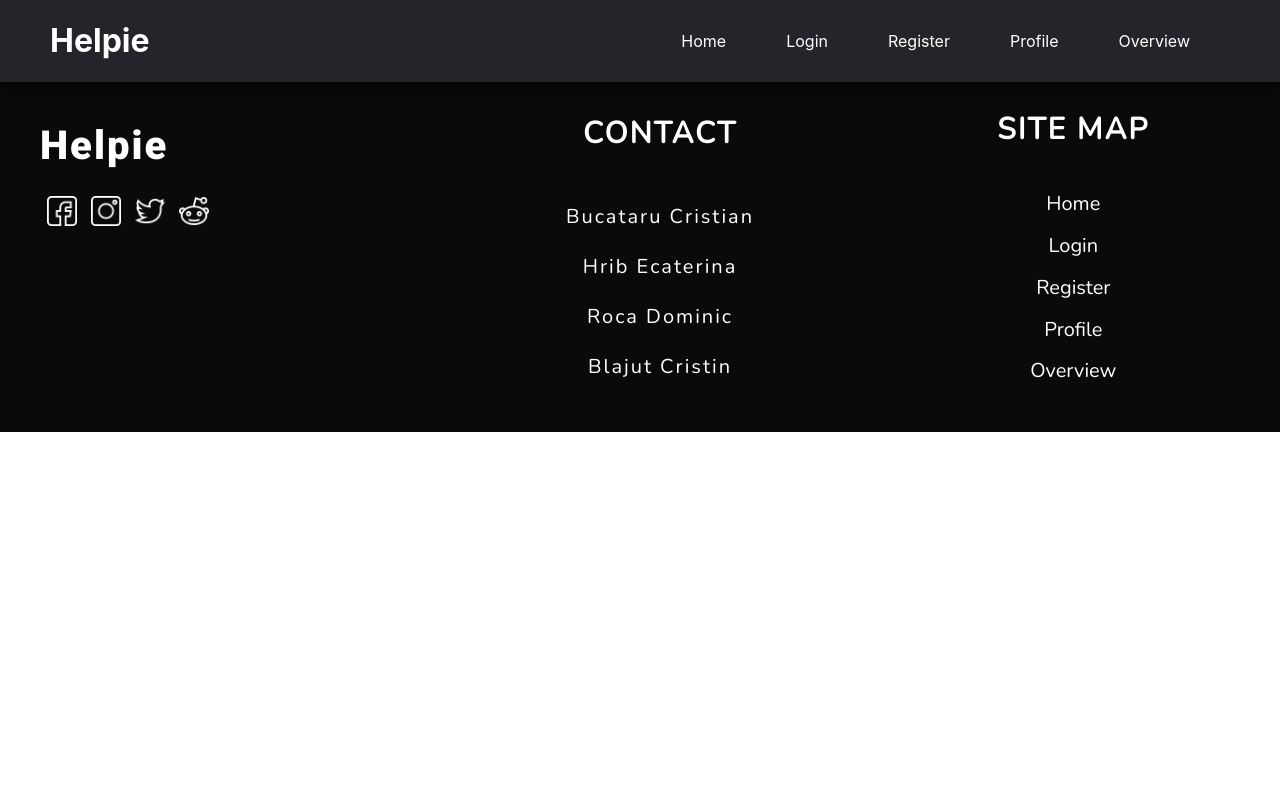
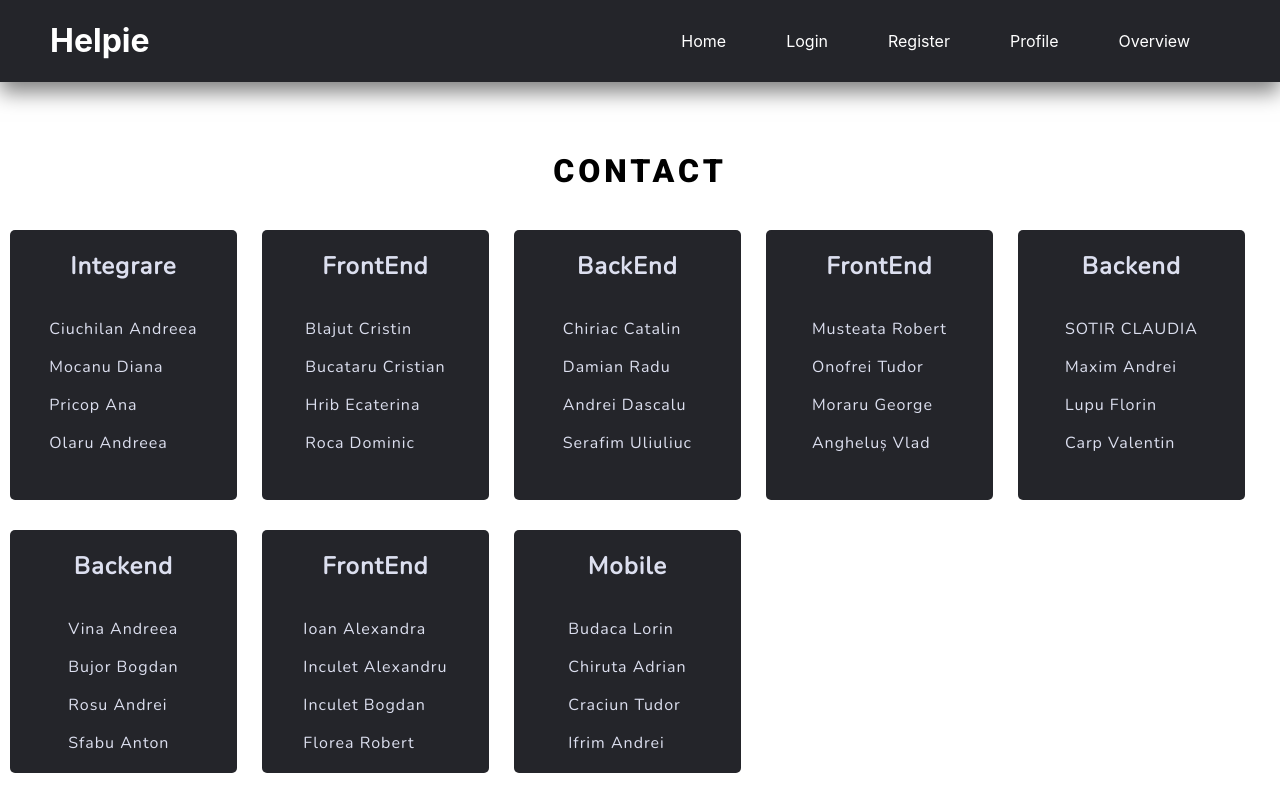
Before and after one commit to cristibctr/FrontEnd-Team2, a React (Create React App) app: page /ContactPage in a window 1280 px wide. Shown: the top 800 px of the page. Built offline with nearby package versions, Linux system fonts and the light colour scheme.

Commit message:
Created contact page

```diff
--- a/src/App.js
+++ b/src/App.js
@@ -5,7 +5,8 @@ import Overview from "./Overview"
 import HomePage from "./HomePage"
 import Footer from "./Footer"
 import Register from "./Register"
-import Profile from "./Profile"
+//import Profile from "./Profile"
+import ContactPage from "./ContactPage"
 
 import { BrowserRouter as Router, Switch, Route } from "react-router-dom";
 
@@ -17,8 +18,9 @@ const App = () => {
                 <Route exact path="/" component={HomePage} />
                 <Route exact path="/login" component={Login} />
                 <Route exact path="/register" component={Register} />
-                <Route exact path="/profile" component={Profile} />
+                {/* <Route exact path="/profile" component={Profile} /> */}
                 <Route exact path="/overview" component={Overview} />
+                <Route exact path="/ContactPage" component={ContactPage} />
             </Switch>
             <Footer />
         </Router>
--- /dev/null
+++ b/src/ContactPage.js
@@ -0,0 +1,42 @@
+import React from "react"
+import TeamCard from "./TeamCard"
+import "./styles/TeamCard.css"
+
+const Members = [
+    ["Ciuchilan Andreea",   "Mocanu Diana",         "Pricop Ana",       "Olaru Andreea"],
+    ["Blajut Cristin",      "Bucataru Cristian",    "Hrib Ecaterina",   "Roca Dominic"],
+    ["Chiriac Catalin",     "Damian Radu",          "Andrei Dascalu",   "Serafim Uliuliuc"],
+    ["Musteata Robert",     "Onofrei Tudor",        "Moraru George",    "Angheluș Vlad"],
+    ["SOTIR CLAUDIA",       "Maxim Andrei",         "Lupu Florin",      "Carp Valentin"],
+    ["Vina Andreea",        "Bujor Bogdan",         "Rosu Andrei",      "Sfabu Anton"],
+    ["Ioan Alexandra",      "Inculet Alexandru",    "Inculet Bogdan",   "Florea Robert"],
+    ["Budaca Lorin",        "Chiruta Adrian",       "Craciun Tudor",    "Ifrim Andrei"],
+]
+
+const Teams = [
+    { Type: "Integrare", Members: Members[0]},
+    { Type: "FrontEnd", Members: Members[1]},
+    { Type: "BackEnd", Members: Members[2]},
+    { Type: "FrontEnd", Members: Members[3]},
+    { Type: "Backend", Members: Members[4]},
+    { Type: "Backend", Members: Members[5]},
+    { Type: "FrontEnd", Members: Members[6]},
+    { Type: "Mobile", Members: Members[7]},
+  ];
+
+const ContactPage = () => {
+    const generateContact = () =>
+        Teams.map((item, index) =>(
+            <TeamCard Type={item.Type} Members={item.Members}/>
+        ));
+    return (
+    <div class="Contact">
+        <h1>Contact</h1>
+        <div class="ContactPage">
+            {generateContact()}
+        </div>
+    </div>
+    );
+}
+
+export default ContactPage;
--- a/src/SiteMap.js
+++ b/src/SiteMap.js
@@ -6,6 +6,7 @@ const MapItems = [
   { title: "Login", url: "/login" },
   { title: "Register", url: "/register" },
   { title: "Profile", url: "/profile" },
+  { title: "Contact", url: "/ContactPage" },
   { title: "Overview", url: "/overview" },
 ];
 
--- /dev/null
+++ b/src/TeamCard.js
@@ -0,0 +1,14 @@
+import React from "react"
+
+const TeamCard = (props) => {
+    const cardGenerator = () =>
+        props.Members.map((item) => (
+          <p>{item}</p>
+        ));
+    return (<div class="TeamCard">
+        <h2>{props.Type}</h2>
+        <div class="people">{cardGenerator()}</div>
+    </div>);
+}
+
+export default TeamCard
--- /dev/null
+++ b/src/styles/TeamCard.css
@@ -0,0 +1,31 @@
+@import url('https://fonts.googleapis.com/css2?family=Nunito&family=Roboto:wght@900&display=swap');
+.Contact > h1{
+    text-align: center;
+    font-family: Roboto;
+    text-transform: uppercase;
+    letter-spacing: 4px;
+    margin-top: 70px;
+    margin-bottom: 40px;
+}
+.TeamCard{
+    width: 90%;
+    height: 90%;
+    background-color: rgb(36, 37, 42);
+    display: flex;
+    flex-direction: column;
+    align-items: center;
+    color: hsl(230, 39%, 90%);
+    border-radius: 5px;
+    margin-bottom: 30px;
+    font-family: Nunito;
+    letter-spacing: 1px;
+}
+.TeamCard > h2{
+
+}
+.ContactPage{
+    display: grid;
+    grid-template-columns: repeat(auto-fit, minmax(250px, 1fr));
+    grid-template-rows: 300px;
+    margin: 10px;
+}
```
